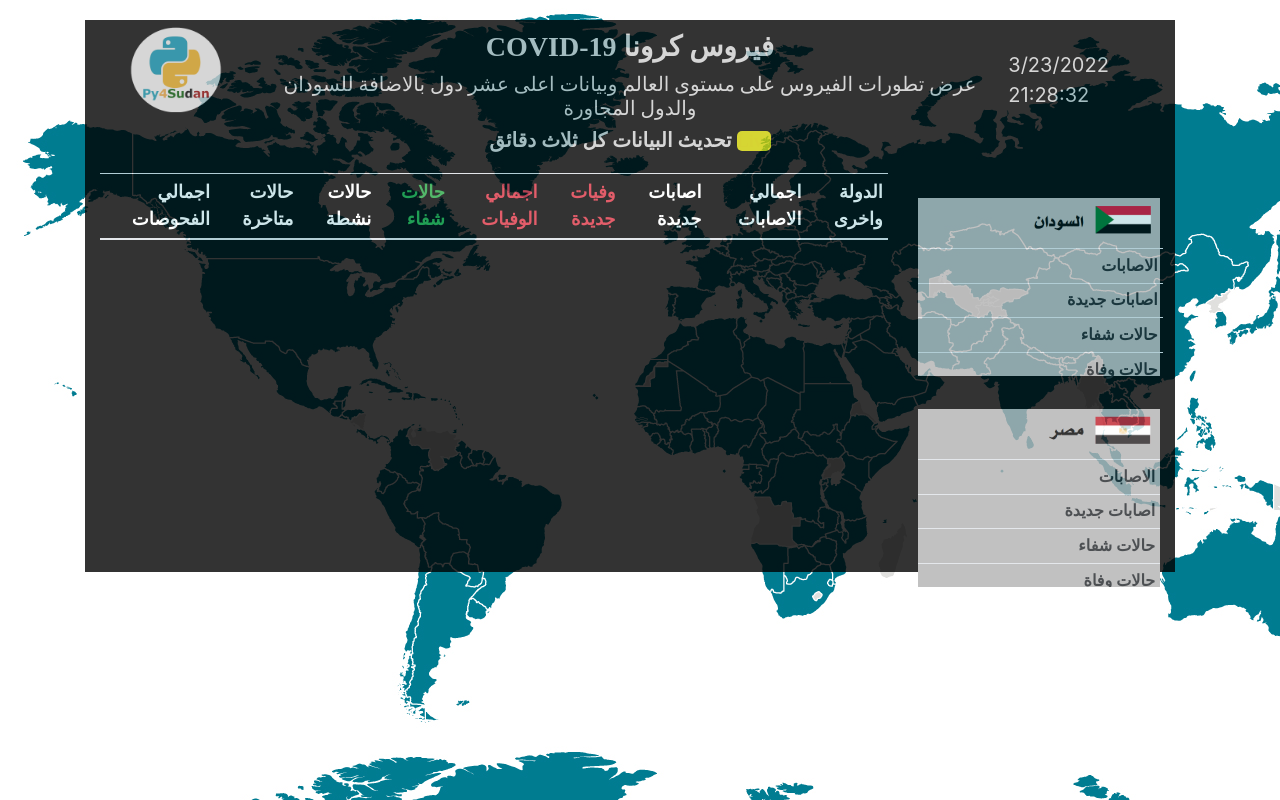
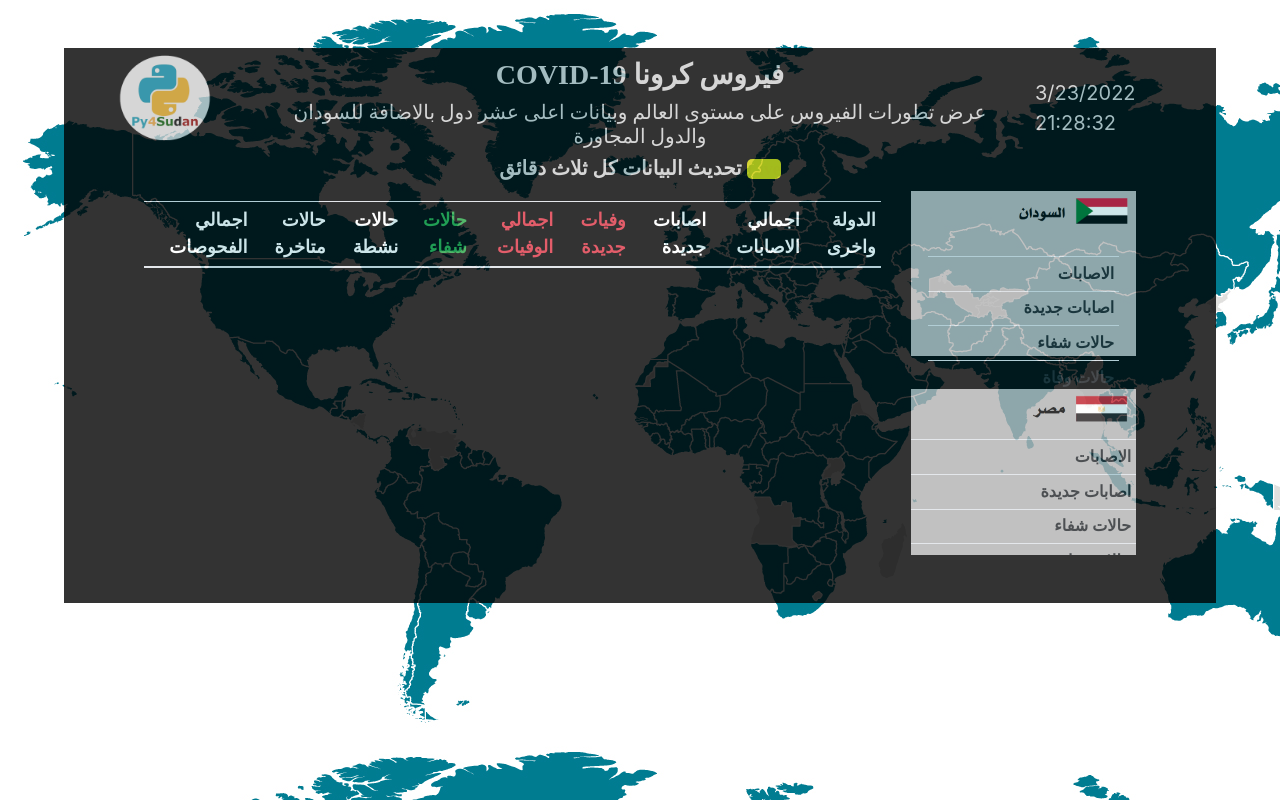
Before and after one commit to Mohamed-I/TrackCovid, a Flask app: template covid/templates/home.html in a window 1280 px wide. Run offline with Flask 2, Linux system fonts and the light colour scheme; the template is opened without the code that fills it, so the values that code supplies are empty; some libraries are stand-ins or nearby versions.

Commit message:
version 23.03.2022

```diff
--- a/covid/static/style.css
+++ b/covid/static/style.css
@@ -1,3 +1,19 @@
+body{
+    overflow: hidden;
+}
+
+.container-outer{
+    margin: 3rem 4rem;
+}
+
+.container-inner{
+    padding: 0 5rem;
+}
+
+.right-container{
+    padding-bottom: 3rem;
+}
+
 .c_text1{
     color: white;
     padding-top: 10px;
@@ -37,7 +53,7 @@
 }
 
 .all_background {
-    background: black;
+    background: rgb(68, 68, 68);
     opacity: 0.7;
 }
 
@@ -61,7 +77,7 @@ margin: 0px;
     font-weight: bold;
     position: absolute;
     top: 50px;
-    right: 0px
+    right: 0px;
     margin: 0px;
     padding: 0px;
 }
@@ -126,9 +142,9 @@ margin: 0px;
     font-weight: bold;
     position: absolute;
     top: 65px;
-    right: 0px
+    right: 0px;
     margin: 0px;
-    padding: 0px;
+    padding: 0rem 2rem;
 }
 
 .blinking{ animation:blinkingText 1.2s infinite; }
--- a/covid/templates/base.html
+++ b/covid/templates/base.html
@@ -27,9 +27,9 @@
     </script>
 
 </head>
-    <body onload="startTime()"  style="background-image: url('static/images/glob.png');">
-        <div class="container">
-            <div style="margin-top: 20px; margin-right: 20px; color: white; background:black; opacity: .8;">
+<body onload="startTime()"  style="background-image: url('static/images/glob.png'); padding:0px;">
+    <div class="container-outer">
+        <div style="margin: 0 padding-top: 20px; color: white; background:black; opacity: .8;">
             <div class="container" style="max-height: 100px;">
                 <div class="row tx" >
                     <div class="col-sm-2 text-center"><img class="w-100" src="static/images/logo.png" style="max-height: 1550px; max-width: 100px;"></div>
@@ -49,7 +49,7 @@
                 </div>
             </div>
             <hr>
-                <div class="container">
+            <div class="container-inner">
                 <div class="row">
                     <!----- global table ------->
                     <div class="col-sm-9 table-responsive text-white" style="top: 20px;">
@@ -71,12 +71,12 @@
                         </table>
                     </div>
                     <!----- right container ------->
-                        <div class="col-sm-3 align-items-center" style="top: 30px;">
+                    <div class="col-sm-3 align-items-right right-container" style="top: 10px;">
                         <!----- sudan ------->
-                            <div style="padding-top:15px; max-height: 220px; max-width: 260px;">
+                        <div style="max-height: 250px; max-width: 400px;">
                             <img class="w-100" src="static/images/sudan.png" >
                             <div id="tc7" class="container">
-                                    <table class="table table-sm" style="max-height: 150px; max-width: 245px;">
+                                <table class="table table-sm " >
                                   <tbody>
                                     <tr>
                                         {% block sudan_cases %} {% endblock sudan_cases %}
@@ -98,9 +98,9 @@
                                 </table>
                             </div>
                         </div>
-                            <hr style="max-height: 0px;">
+                        <hr style="max-height: 10px;">
                         <!----- other countries ------->
-                            <div style="padding-bottom:15px;">
+                        <div style="padding-bottom:10px;">
                               <div id="carouselExampleSlidesOnly" class="carousel slide" data-ride="carousel">
                                   <!----- slider ------->
                                   <div class="carousel-inner">
@@ -292,7 +292,6 @@
                     </div>
                 </div>
             </div>
-
         </div>
     </div>
 <script src="https://code.jquery.com/jquery-3.4.1.slim.min.js" integrity="sha384-J6qa4849blE2+poT4WnyKhv5vZF5SrPo0iEjwBvKU7imGFAV0wwj1yYfoRSJoZ+n" crossorigin="anonymous"></script>
```
Also changed, not shown: covid/covid.csv (added, +19 -0 lines), covid/sorted_date.csv (added, +19 -0 lines), covid/templates/home.html (+4 -3 lines). Lines whose indentation alone changed are shown as unchanged.
